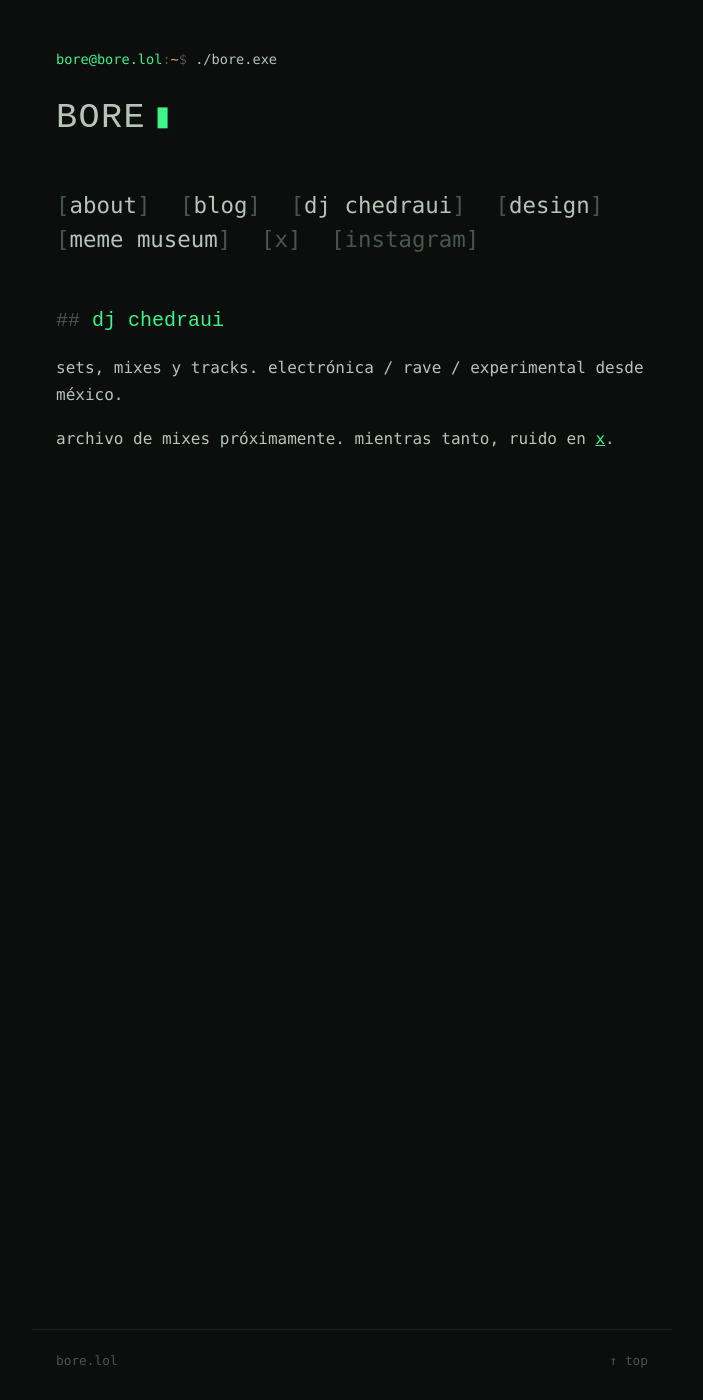
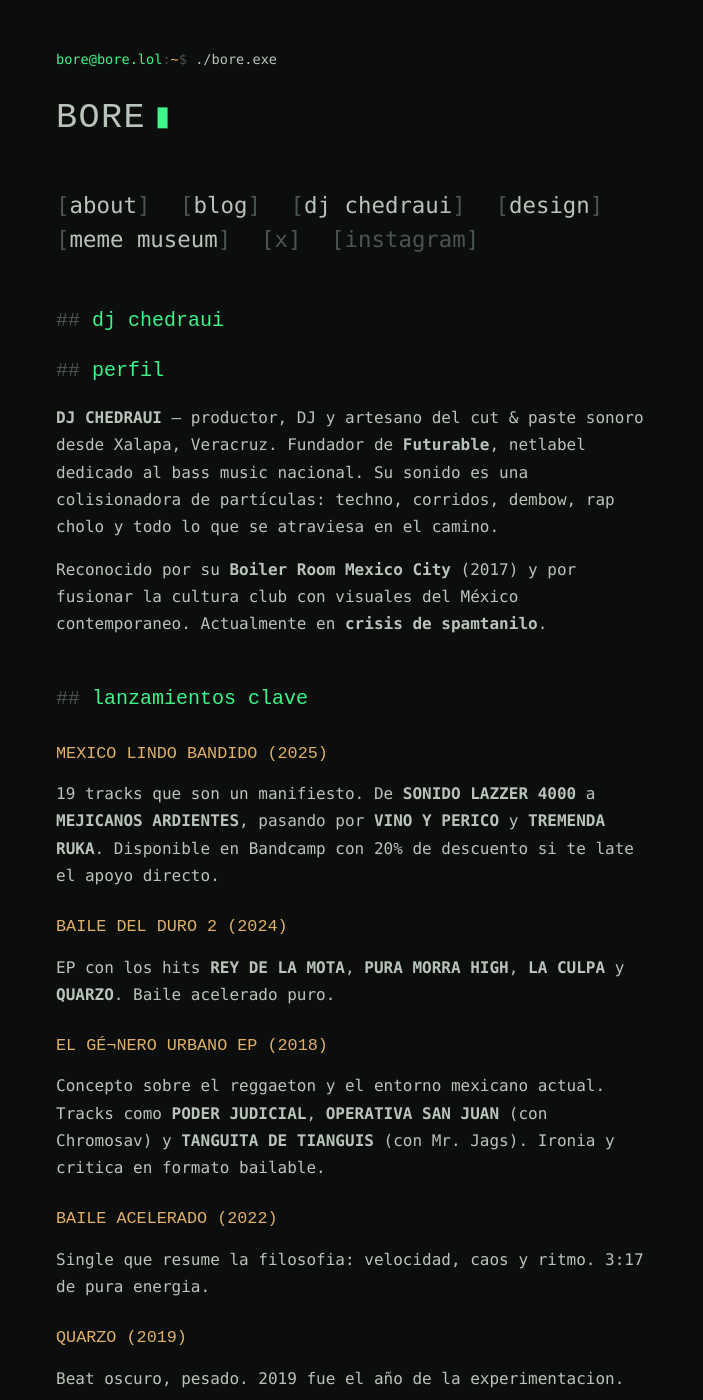
Before and after one commit to alfredismo/bore.lol, a Jekyll site: the page built from music.md, in a window 1280 px wide and 1400 px high. Shown: the whole window, without its empty margins (288-991 px from the left). Built offline with Jekyll 4.4.1, drawn with Linux system fonts in a browser that asks for light colours; some web fonts are replaced; some of the changed text lies outside the part shown.

Commit message:
reseñ¡¡¡ de DJ CHEDRAUI: bio, lanzamientos, shows, discografia completa

```diff
--- a/music.md
+++ b/music.md
@@ -3,6 +3,66 @@
 title: DJ CHEDRAUI
 ---
 
-<p>sets, mixes y tracks. electrónica / rave / experimental desde méxico.</p>
+<section>
+<h2>perfil</h2>
+<p><strong>DJ CHEDRAUI</strong> — productor, DJ y artesano del cut & paste sonoro desde Xalapa, Veracruz. Fundador de <strong>Futurable</strong>, netlabel dedicado al bass music nacional. Su sonido es una colisionadora de partículas: techno, corridos, dembow, rap cholo y todo lo que se atraviesa en el camino.</p>
 
-<p>archivo de mixes próximamente. mientras tanto, ruido en <a href="https://x.com/boreuno">x</a>.</p>
+<p>Reconocido por su <strong>Boiler Room Mexico City</strong> (2017) y por fusionar la cultura club con visuales del México contemporaneo. Actualmente en <strong>crisis de spamtanilo</strong>.</p>
+</section>
+
+<section>
+<h2>lanzamientos clave</h2>
+
+<h3>MEXICO LINDO BANDIDO (2025)</h3>
+<p>19 tracks que son un manifiesto. De <strong>SONIDO LAZZER 4000</strong> a <strong>MEJICANOS ARDIENTES</strong>, pasando por <strong>VINO Y PERICO</strong> y <strong>TREMENDA RUKA</strong>. Disponible en Bandcamp con 20% de descuento si te late el apoyo directo.</p>
+
+<h3>BAILE DEL DURO 2 (2024)</h3>
+<p>EP con los hits <strong>REY DE LA MOTA</strong>, <strong>PURA MORRA HIGH</strong>, <strong>LA CULPA</strong> y <strong>QUARZO</strong>. Baile acelerado puro.</p>
+
+<h3>EL GÉ¬NERO URBANO EP (2018)</h3>
+<p>Concepto sobre el reggaeton y el entorno mexicano actual. Tracks como <strong>PODER JUDICIAL</strong>, <strong>OPERATIVA SAN JUAN</strong> (con Chromosav) y <strong>TANGUITA DE TIANGUIS</strong> (con Mr. Jags). Ironia y critica en formato bailable.</p>
+
+<h3>BAILE ACELERADO (2022)</h3>
+<p>Single que resume la filosofia: velocidad, caos y ritmo. 3:17 de pura energia.</p>
+
+<h3>QUARZO (2019)</h3>
+<p>Beat oscuro, pesado. 2019 fue el año de la experimentacion.</p>
+</section>
+
+<section>
+<h2>shows importantes</h2>
+
+<ul>
+<li><strong>Boiler Room Mexico City</strong> (2017) — set vital cerrando la noche de Mexican juke. Tracklist disponible en SoundCloud.</li>
+<li><strong>Termi Online x Futurable</strong> (2020) — mini rave digital durante la pandemia. Resistencia cultural en formato streaming.</li>
+<li><strong>Salon Tuntun</strong> (2024) — presentacion del nuevo material en vivo.</li>
+<li><strong>Mini Rave @ Drama Radio Bar</strong> (2025) — sesion de agosto con la nueva onda.</li>
+</ul>
+</section>
+
+<section>
+<h2>discografia completa</h2>
+
+<p>19 releases en Bandcamp, incluyendo:</p>
+<ul>
+<li>CHATGPT BLENDS (MALANDRO Y CLUBERO VERSION)</li>
+<li>Ahora Todos Mis Haters Quieren Llamarse DJ Shitcoin Vol. 03</li>
+<li>BELLAKEO LOCAL</li>
+<li>ONE FOR EL VILLANO</li>
+<li>CLUB PACK VOL. 02</li>
+<li>MILLENNIAL BLENDS EXTRA PACK BONUS FINAL</li>
+<li>funky mixes, remixes, blends y vips (2021)</li>
+</ul>
+</section>
+
+<section>
+<h2>links</h2>
+
+<ul>
+<li><a href="https://djchedraui.bandcamp.com/">Bandcamp</a></li>
+<li><a href="https://soundcloud.com/djchedraui">SoundCloud</a></li>
+<li><a href="https://open.spotify.com/artist/408cwgoMV7vWzoavuXIUI1">Spotify</a></li>
+<li><a href="https://music.apple.com/mx/artist/dj-chedraui/1646697874">Apple Music</a></li>
+<li><a href="https://www.instagram.com/djchedraui_/">Instagram</a></li>
+</ul>
+</section>
```
